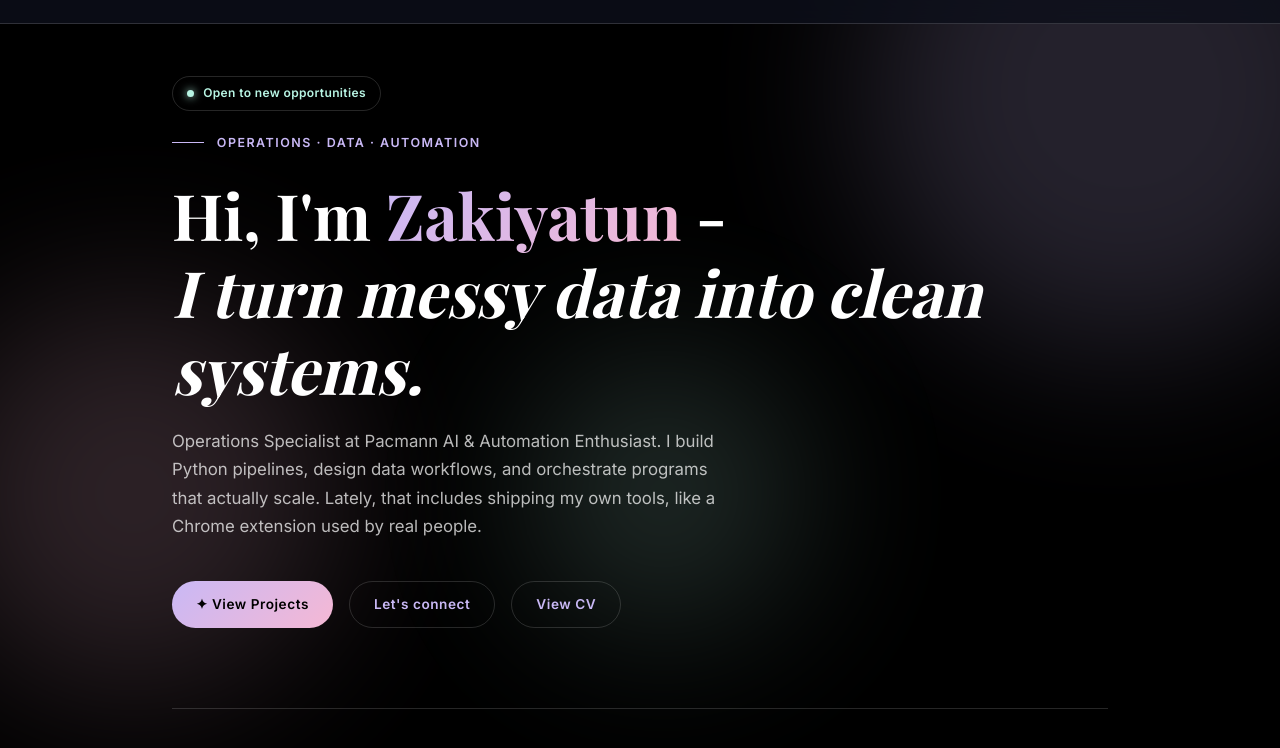
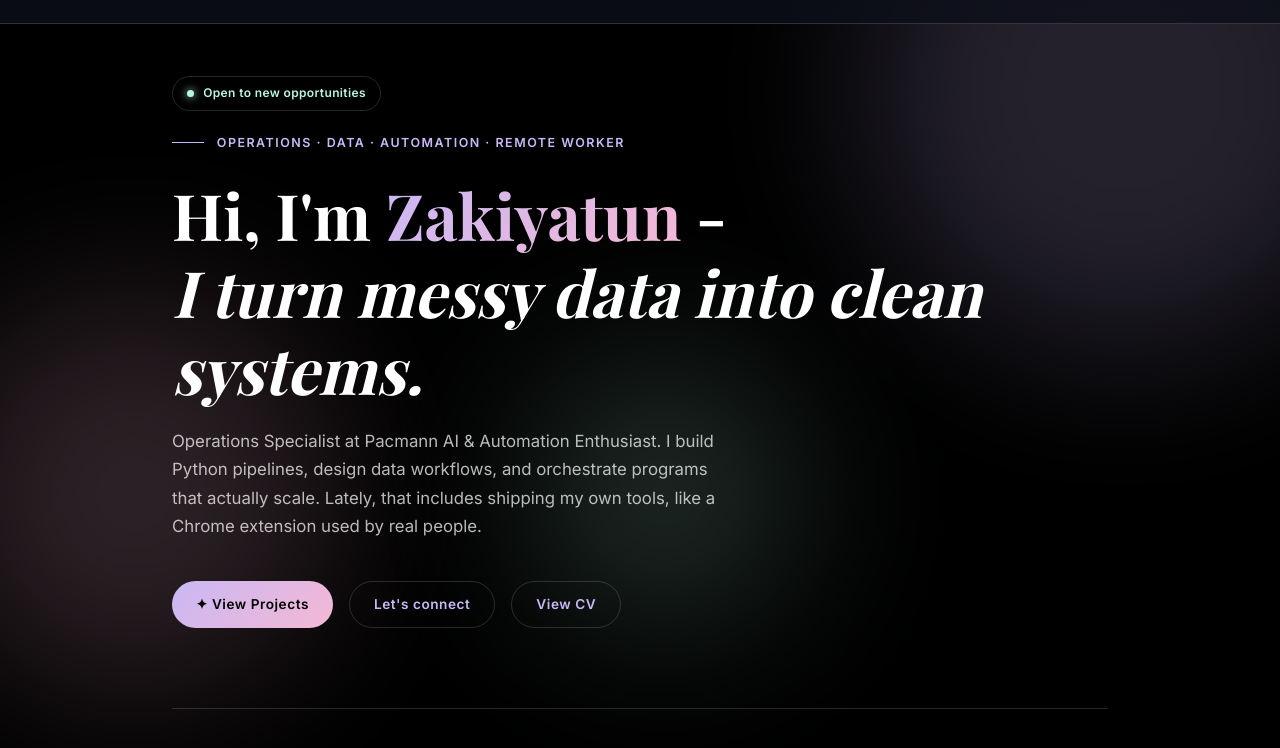
Before and after one commit to zakiyyah-ai/zakiyyah-ai.github.io, a plain HTML site: page index.html in a window 1280 px wide. Shown: the part 52-800 px from the top of the page. Drawn offline with nearby package versions, Linux system fonts and the light colour scheme; a web font is replaced by a local one.

Commit message:
Update index.html

```diff
--- a/index.html
+++ b/index.html
@@ -237,7 +237,7 @@
   <!-- ── HERO ── -->
   <section class="hero">
     <div class="status-badge"><span class="status-dot"></span>Open to new opportunities</div>
-    <div class="hero-eyebrow"><span>Operations · Data · Automation</span></div>
+    <div class="hero-eyebrow"><span>Operations · Data · Automation · Remote Worker</span></div>
     <h1>Hi, I'm <span class="grad">Zakiyatun</span> -<br><em>I turn messy data into clean systems.</em></h1>
     <p class="hero-sub">Operations Specialist at Pacmann AI & Automation Enthusiast. I build Python pipelines, design data workflows, and orchestrate programs that actually scale. Lately, that includes shipping my own tools, like a Chrome extension used by real people.</p>
     <div class="hero-cta">
```
